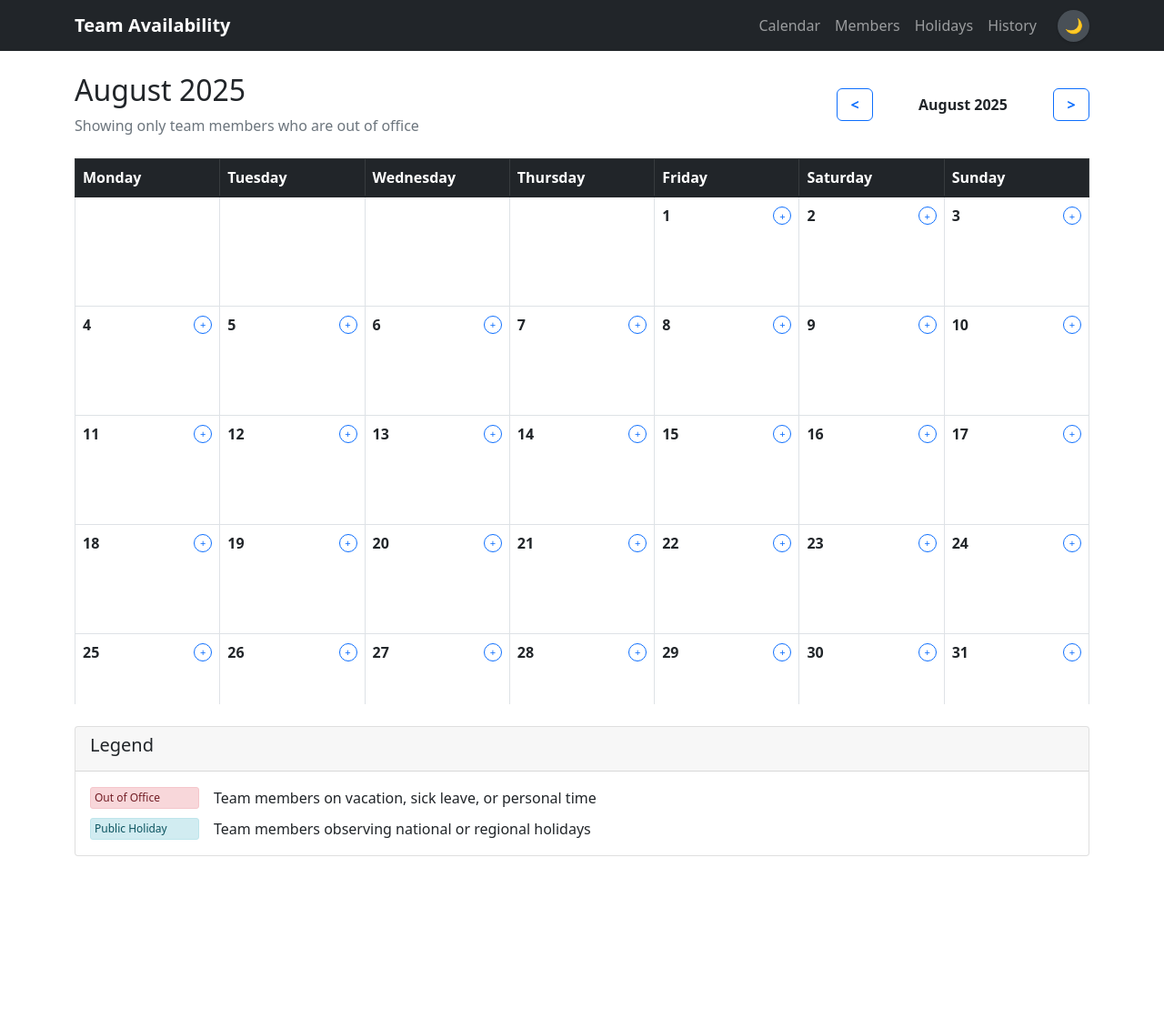
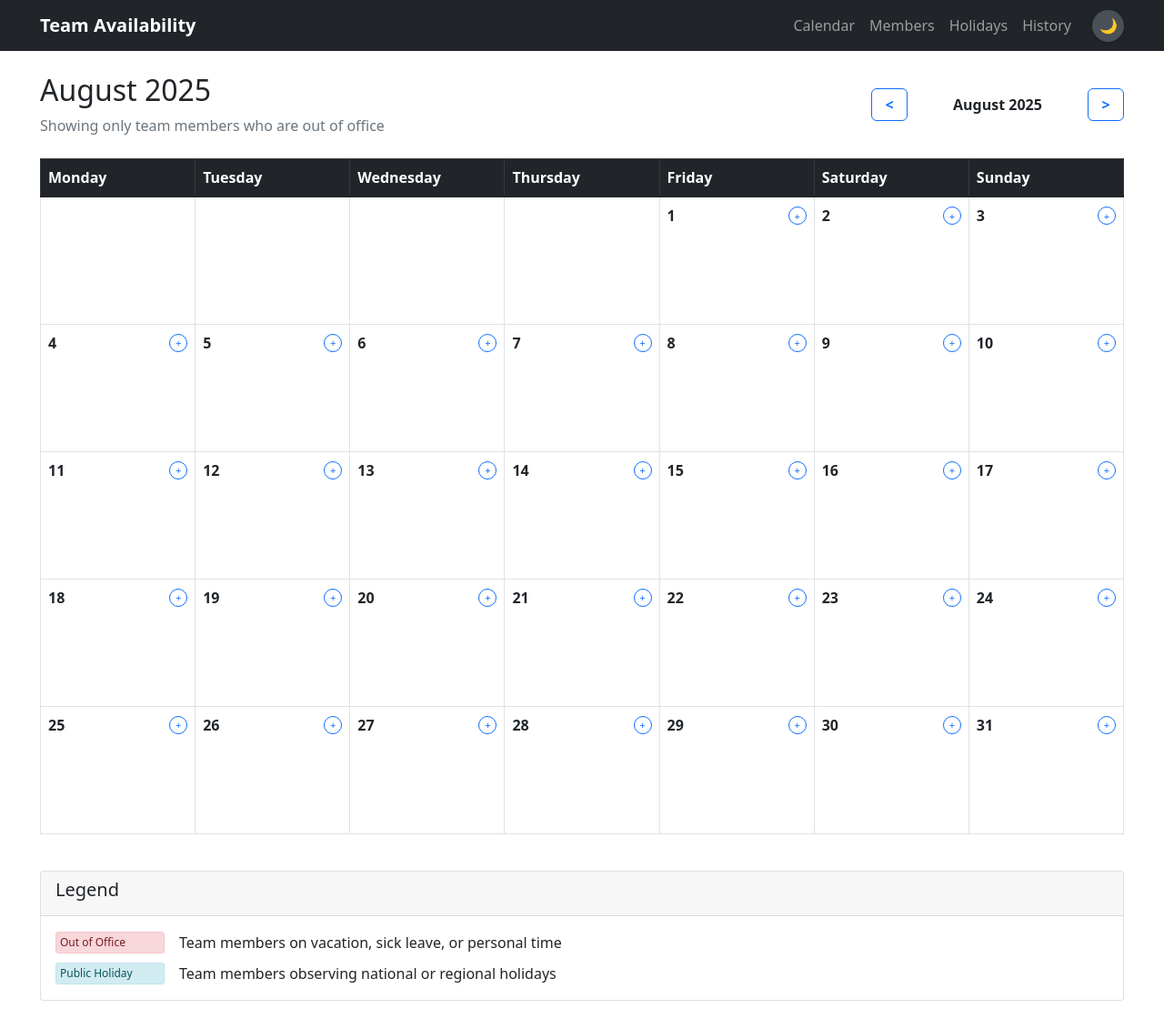
Before and after one commit to naga-nandyala/leave-app, a Flask app: page / in a window 1280 px wide. Shown: the whole page at 91% size. Before the commit the page ends 941 px from the top, so only its background shows below. Run offline with Flask 3, Linux system fonts and the light colour scheme.

Commit message:
screen expanded

```diff
--- a/src/static/css/style.css
+++ b/src/static/css/style.css
@@ -1,16 +1,23 @@
 /* Custom CSS for Team Availability App */
+
+/* Make container wider for better calendar display */
+.container {
+    max-width: 95% !important;
+}
 
 .calendar-table {
     table-layout: fixed;
+    width: 100%;
 }
 
 .calendar-day {
-    height: 120px;
+    height: 140px;
     vertical-align: top;
-    padding: 8px;
+    padding: 10px;
     position: relative;
     cursor: pointer;
     transition: background-color 0.2s;
+    width: 14.28%; /* Equal width for all 7 days */
 }
 
 .calendar-day:hover {
@@ -105,11 +112,6 @@
 
 .card {
     margin-bottom: 20px;
-}
-
-.table-responsive {
-    max-height: 600px;
-    overflow-y: auto;
 }
 
 /* Mobile responsiveness */
```
